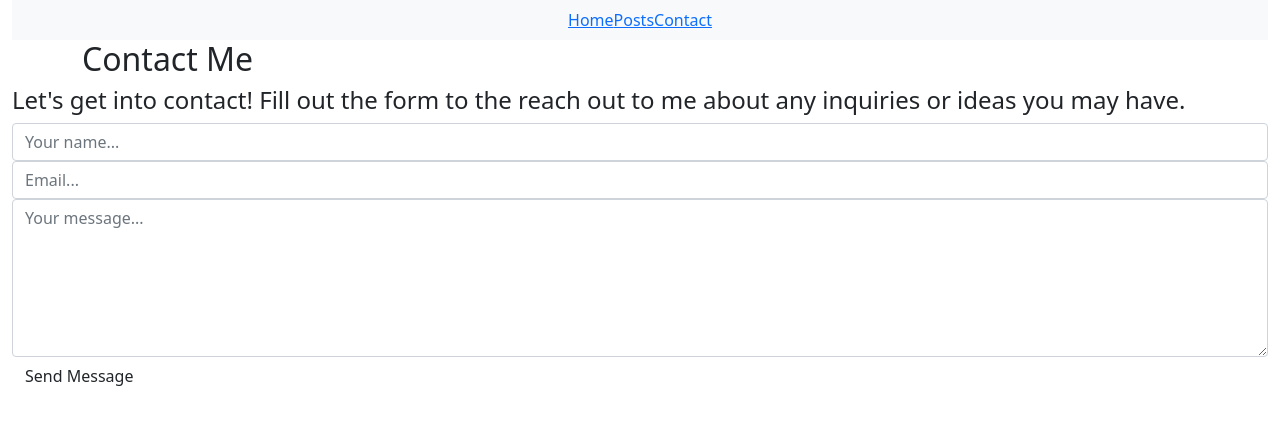
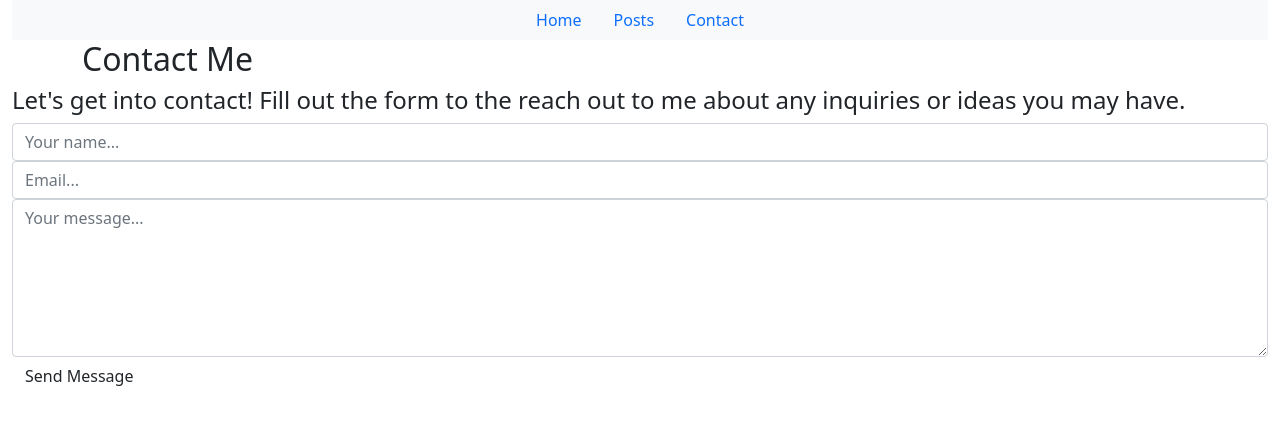
Before and after one commit to SBerkebile7/the-breadsite, a React (Create React App) app: page /contact in a window 1280 px wide. Shown: the top 424 px of the page. Built offline with nearby package versions, Linux system fonts and the light colour scheme.

Commit message:
work on navbar

```diff
--- a/src/elements/Navbar/index.js
+++ b/src/elements/Navbar/index.js
@@ -8,20 +8,20 @@ function Navbar() {
                 <div class="container-fluid">
                     <nav class="navbar navbar-expand-sm navbar-light bg-light" id="navbar" >
                         <div class="mx-auto d-sm-flex d-block flex-sm-nowrap">
-                            <div class="collapse navbar-collapse text-center">
-                                <ul class="navbar-nav ">
-                                    <li>
-                                        <Link to="/">
+                            <div class="collapse navbar-collapse text-center" >
+                                <ul class="navbar-nav" >
+                                    <li class="mx-3">
+                                        <Link to="/" class="text-decoration-none">
                                             Home
                                         </Link>
                                     </li>
-                                    <li>
-                                        <Link to="/posts">
+                                    <li class="mx-3">
+                                        <Link to="/posts" class="text-decoration-none">
                                             Posts
                                         </Link>
                                     </li>
-                                    <li>
-                                        <Link to="/contact" >
+                                    <li class="mx-3">
+                                        <Link to="/contact" class="text-decoration-none">
                                             Contact
                                         </Link>
                                     </li>
```
